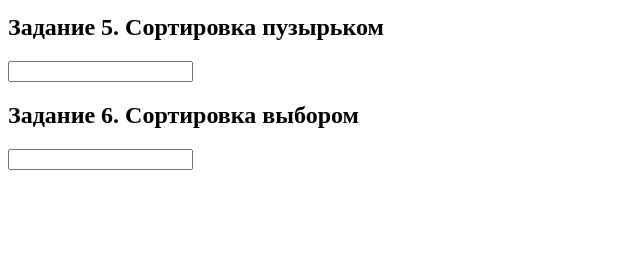
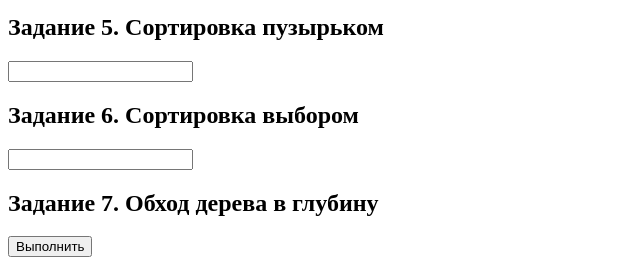
Before and after one commit to ivandashk/yandex-algorithms, a plain HTML site: page index.html in a window 1280 px wide. Shown: the part 526-800 px from the top of the page, without its empty margins (0-640 px from the left). Drawn offline with Linux system fonts and the light colour scheme.

Commit message:
Задание 7: Обход дерева в глубину

```diff
--- a/index.html
+++ b/index.html
@@ -15,6 +15,8 @@
         <input type="text" onkeyup="bubbleSort(this.value)">
         <h2>Задание 6. Сортировка выбором</h2>
         <input type="text" onkeyup="selectionSort(this.value)">
+        <h2>Задание 7. Обход дерева в глубину</h2>
+        <button onclick="depthFirstTraversal(this.value)">Выполнить</button>
     </div>
 </body>
 <script>
@@ -162,6 +164,8 @@
         console.log(true);
     }
 
+    // Homework
+
     const bubbleSort = (str) => {
         if (str === '') return;
 
@@ -203,5 +207,43 @@
 
         console.log(initialArray);
     }
+
+    const depthFirstTraversal = () => {
+        const tree = {
+            value: "Node A",
+            leftLeaf: {
+                value: "Node B",
+                leftLeaf: {
+                    value: "Node D"
+                },
+                rightLeaf: {
+                    value: "Node E"
+                }
+            },
+            rightLeaf: {
+                value: "Node C",
+                leftLeaf: {
+                    value: "Node F",
+                    rightLeaf: {
+                        value: "Node H",
+                    },
+                },
+                rightLeaf: {
+                    value: "Node G"
+                }
+            }
+        }
+
+        const printDeep = (node) => {
+            console.log(node.value);
+
+            if (!!node.leftLeaf)
+                printDeep(node.leftLeaf);
+            if (!!node.rightLeaf)
+                printDeep(node.rightLeaf);
+        }
+
+        printDeep(tree);
+    }
 </script>
 </html>
```
